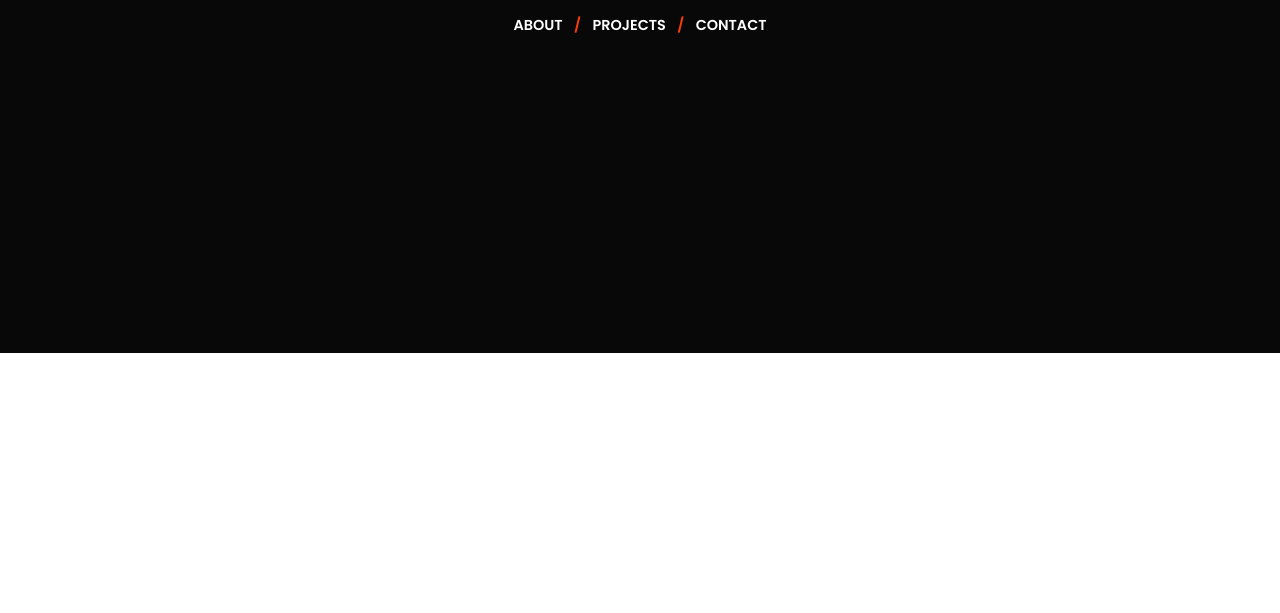
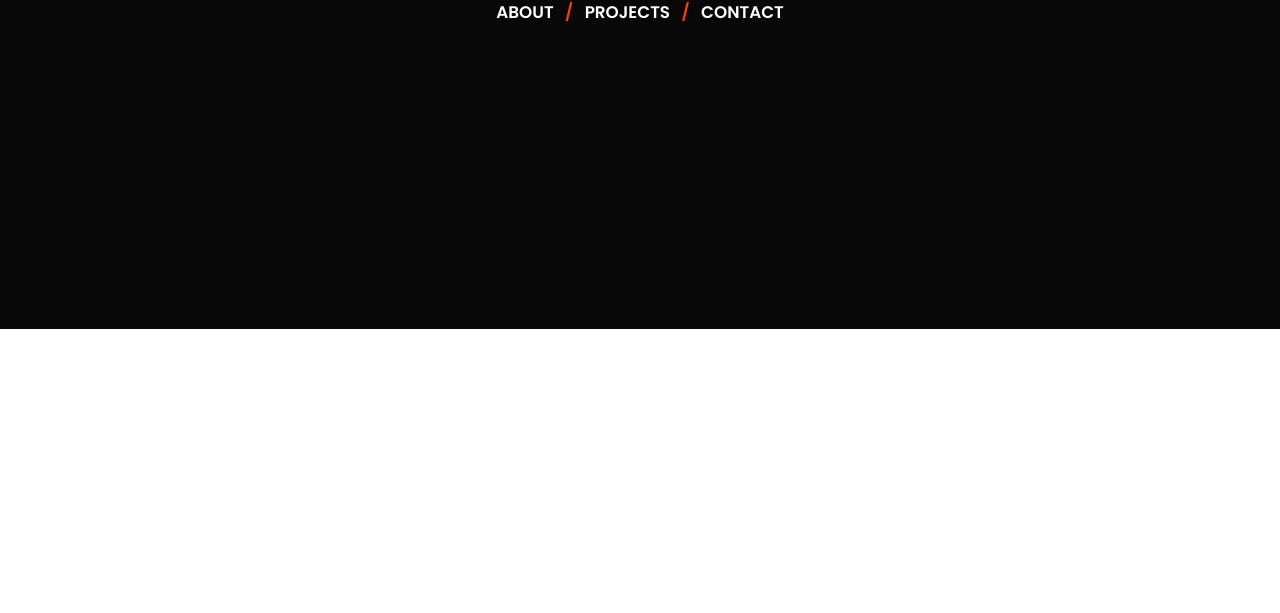
Before and after one commit to piotrekwrobel93/portfolio-polskie, a plain HTML site: page index.html in a window 1280 px wide. Shown: the part 487-1100 px from the top of the page. Drawn offline with nearby package versions, Linux system fonts and the light colour scheme.

Commit message:
changes to scroll script

```diff
--- a/index.css
+++ b/index.css
@@ -73,7 +73,8 @@ body{
 
 
 #home {
-    height: 105vh !important;
+    width: 100vw;
+    height: 102vh;
     position: absolute;
     top: 0; left: 0;
     background-color: var(--color2);
@@ -110,7 +111,7 @@ body{
 #home-hero  > nav > a ,
 #home-hero > nav > span {
     color: #fff;
-    font-size: 0.3em;
+    font-size: 0.35em;
     text-transform: uppercase;
 }
 
@@ -142,13 +143,13 @@ body{
     z-index: 20;
     display: flex;
     align-items: center;
-    padding: 10px 2em 10px 1em;
+    /* padding: 10px 2em 10px 1em; */
 }
 
 
 #navigation--name {
-    width: 300px;
-    padding-left: 2em;
+    width: 250px;
+    /* padding-left: 1em; */
 }
 
 .navigation--burger {
@@ -195,7 +196,7 @@ body{
     width: 100%;
     display: flex;
     justify-content: flex-end;
-    margin-right: var(--sideSpacing);
+    margin-right: 2em;
 }
 
 .navigation--icons > .icon {
@@ -321,16 +322,16 @@ body{
 
 @media ( max-width: 450px ) {
 
-    .icon {
-        margin: 0 5px !important;
+    .icon > svg {
+        width: 20px;
+        height: 20px;
     }
-    /* .icon > svg {
-        width: 15px;
-        height: 15px;
-    } */
 
     #home-hero {
         transform: scale(0.5) !important;
+    }
+    #home-hero-typo > p {
+        font-size: 0.5em;
     }
     #home-nav > a,
     #home-nav > a > span {
@@ -345,7 +346,9 @@ body{
 
 @media ( max-width: 390px ) {
     #home-nav {
-        display: none;
+        /* display: none; */
+        font-size: 1.5em;
+        margin-top: 1em !important;
     }
     #home-hero {
         transform: scale(0.5);
--- a/src/Animaitons/index.js
+++ b/src/Animaitons/index.js
@@ -22,6 +22,7 @@ window.addEventListener("DOMContentLoaded", function() {
 
     let isClickedMenu = false
 
+
     // GET DOM NODES
 
     const burgerLines = $.findAll('.burger-line')
@@ -30,6 +31,21 @@ window.addEventListener("DOMContentLoaded", function() {
 
 
 
+    const enableScroll = function() {
+        window.onscroll=function(){};
+    }
+    const disableScroll = function() {
+        var x=window.scrollX;
+        var y=window.scrollY;
+        window.onscroll=function(){window.scrollTo(x, y);};
+    }
+
+    const manageScrollDuringAnimation = function( duration ){
+        disableScroll()
+        setTimeout(() => {
+            enableScroll()
+        }, duration);
+    }
 
 
 
@@ -44,12 +60,11 @@ window.addEventListener("DOMContentLoaded", function() {
                 trigger: "#home",
                 start: "5px top",
                 end: "+=5px",
+                scrub: 1,
                 onEnter: () => {
-                    gsap.to(window, {
-                        scrollTo: { y: 8},
-                        delay: 0,
-                        duration: 0.5
-                    });
+                    // disable scroll during animation
+                    manageScrollDuringAnimation(700)
+
                     gsap.to("#home", {
                         x:"100%",
                         ease: "power3.easeInOut",
@@ -57,11 +72,8 @@ window.addEventListener("DOMContentLoaded", function() {
                     });
                 },
                 onLeaveBack: () => {
-                    gsap.to( window,{
-                        scrollTo: {y: 0},
-                        delay: 0,
-                        duration: 0.5
-                    }),
+                    // disable scroll during animation
+                    manageScrollDuringAnimation(1000)
                     gsap.to("#home", {
                         x:"0%",
                         ease: "power3.easeInOut",
```
